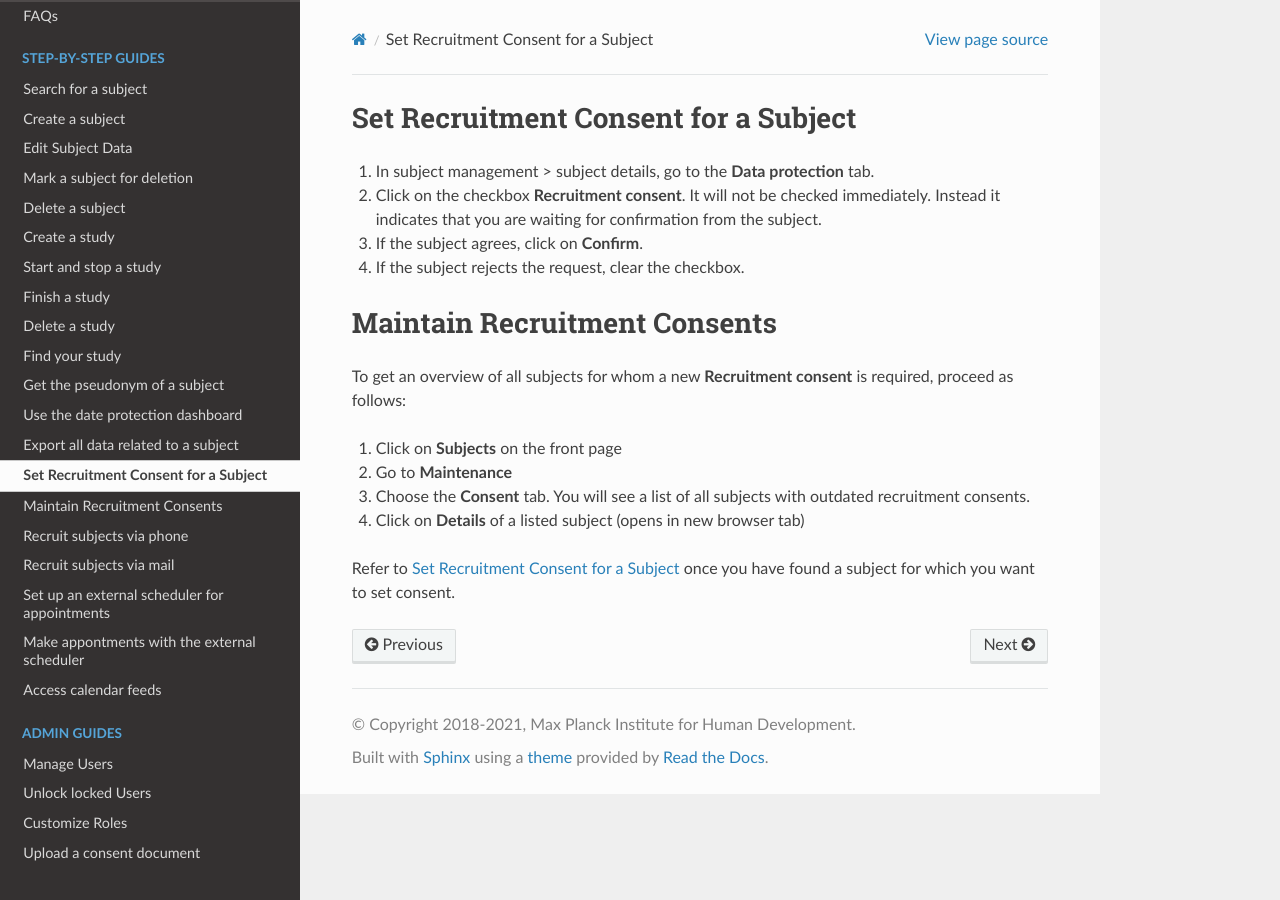
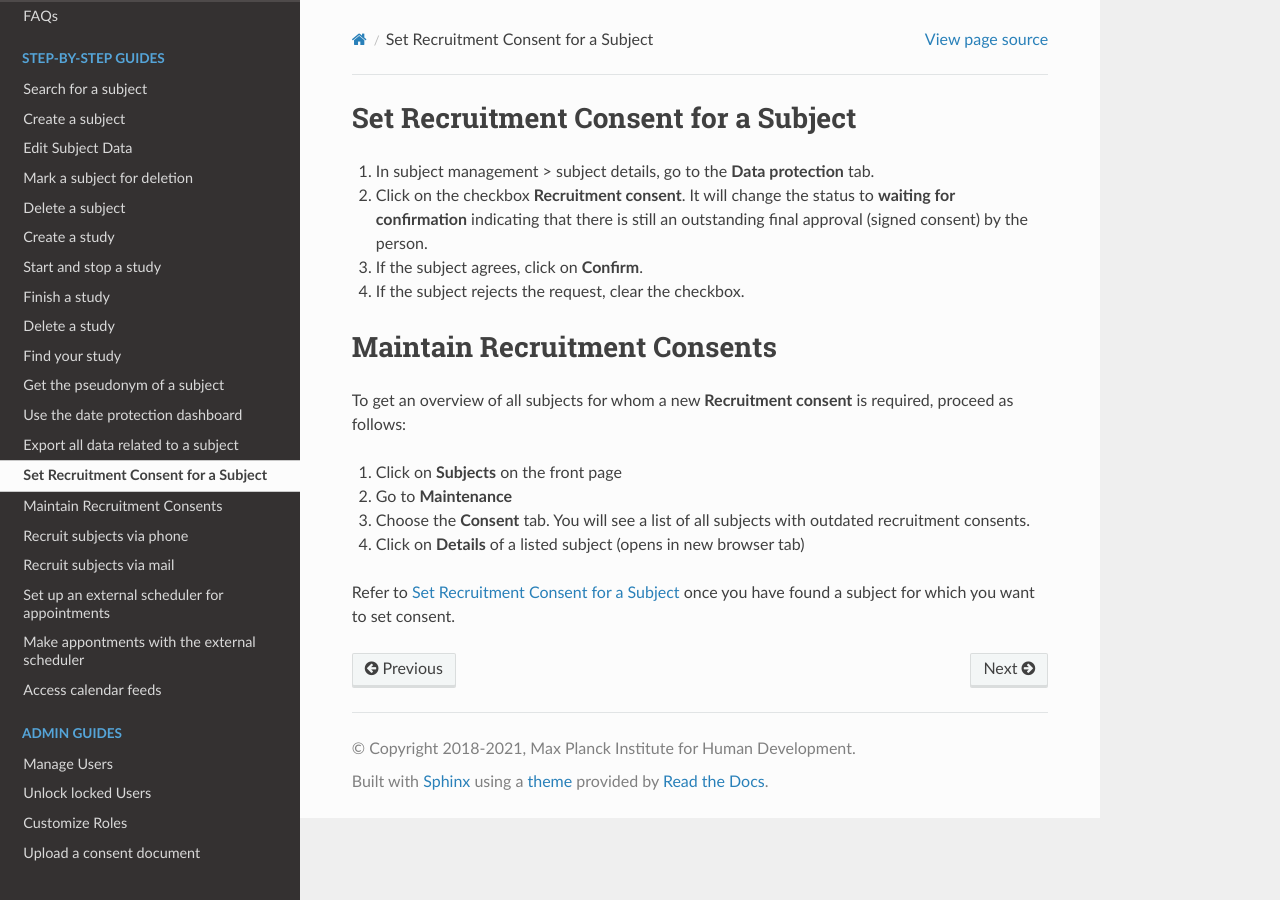
Before and after one commit to DouglasNeuroInformatics/castellum, a Sphinx documentation site: the page built from source/guides/consent-management.rst, in a window 1280 px wide. Built offline with Sphinx 7.4.7 and the Read the Docs theme 2.0.0, drawn with Linux system fonts in a browser that asks for light colours.

Commit message:
revise initial checkbox interaction

```diff
--- a/source/guides/consent-management.rst
+++ b/source/guides/consent-management.rst
@@ -5,9 +5,9 @@ Set Recruitment Consent for a Subject
 
 1.  In subject management > subject details, go to the **Data protection** tab.
 
-2.  Click on the checkbox **Recruitment consent**. It will not be checked
-    immediately. Instead it indicates that you are waiting for confirmation
-    from the subject.
+2.  Click on the checkbox **Recruitment consent**. It will change the status to
+    **waiting for confirmation** indicating that there is still an outstanding
+    final approval (signed consent) by the person.
 
 3.  If the subject agrees, click on **Confirm**.
 
```
